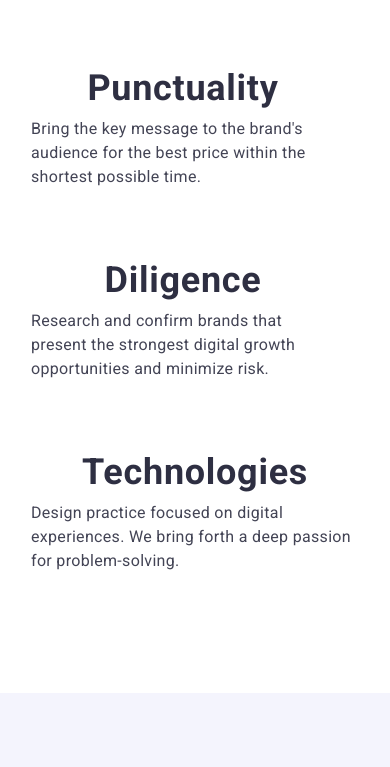
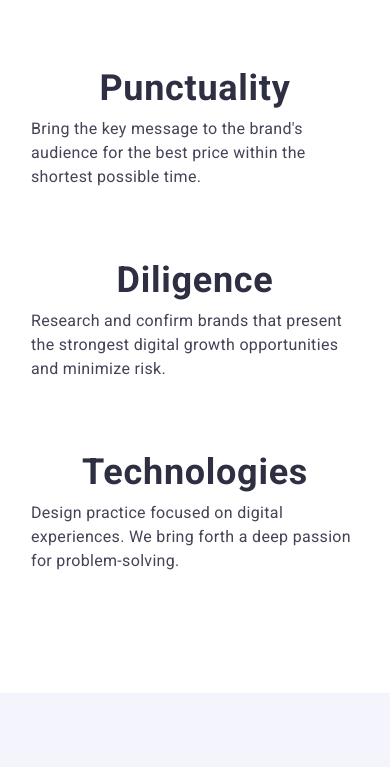
Before and after one commit to boblmbq/goit-markup-hw-07, a plain HTML site: page index.html in a window 390 px wide. Shown: the part 721-1488 px from the top of the page. Drawn offline with nearby package versions, Linux system fonts and the light colour scheme.

Commit message:
maybe last changes

```diff
--- a/css/phone.css
+++ b/css/phone.css
@@ -1,4 +1,15 @@
-@media screen and (max-width: 428px) {
+@media screen and (max-width: 767px) {
+  .container {
+    width: 100%;
+    margin-left: auto;
+    margin-right: auto;
+  }
+
+  section,
+  main,
+  footer {
+    width: 100vw;
+  }
   /* TODO -----------------header----------- */
 
   .container-nav {
@@ -83,7 +94,6 @@
     display: flex;
     flex-direction: column;
     row-gap: 40px;
-
   }
   .mob-email {
     font-weight: 500;
@@ -147,23 +157,20 @@
   }
 
   .wrraper {
-    max-width: 480px;
-  }
-  .container {
-    max-width: 100%;
+    width: 100%;
   }
   .section-two {
-    max-width: 480px;
+    width: 100%;
     padding-top: 96px;
     padding-left: 16px;
     padding-right: 16px;
   }
   .container-two {
-    max-width: 100%;
+    width: 100%;
     display: flex;
   }
   .list-item-two {
-    max-width: 100%;
+    width: 100%;
     display: flex;
     flex-direction: column;
     align-items: center;
@@ -173,6 +180,15 @@
   }
   .section-two-icon {
     display: none;
+  }
+  .list-section-two {
+    width: 100%;
+    display: flex;
+    flex-direction: column;
+    align-items: center;
+  }
+  .list-item-two{
+
   }
   .title-sec {
     font-weight: 700;
@@ -257,7 +273,7 @@
     display: none;
   }
 
-  .backdrop{
+  .backdrop {
     padding-left: 18px;
     padding-right: 18px;
   }
--- a/css/styles.css
+++ b/css/styles.css
@@ -338,11 +338,6 @@ header {
 .list-item-two > h3 {
   margin-bottom: 8px;
 }
-
-.list-item-two {
-  max-width: 264px;
-}
-
 .section-two-icon {
   display: flex;
   width: 100%;
@@ -362,9 +357,7 @@ header {
   width: 64px;
 }
 
-.list-item-two:not(:last-child) {
-  margin-right: 24px;
-}
+
 
 .list-section-two {
   /* display: flex; */
```
Also changed, not shown: css/tablet.css (+9 -0 lines).
